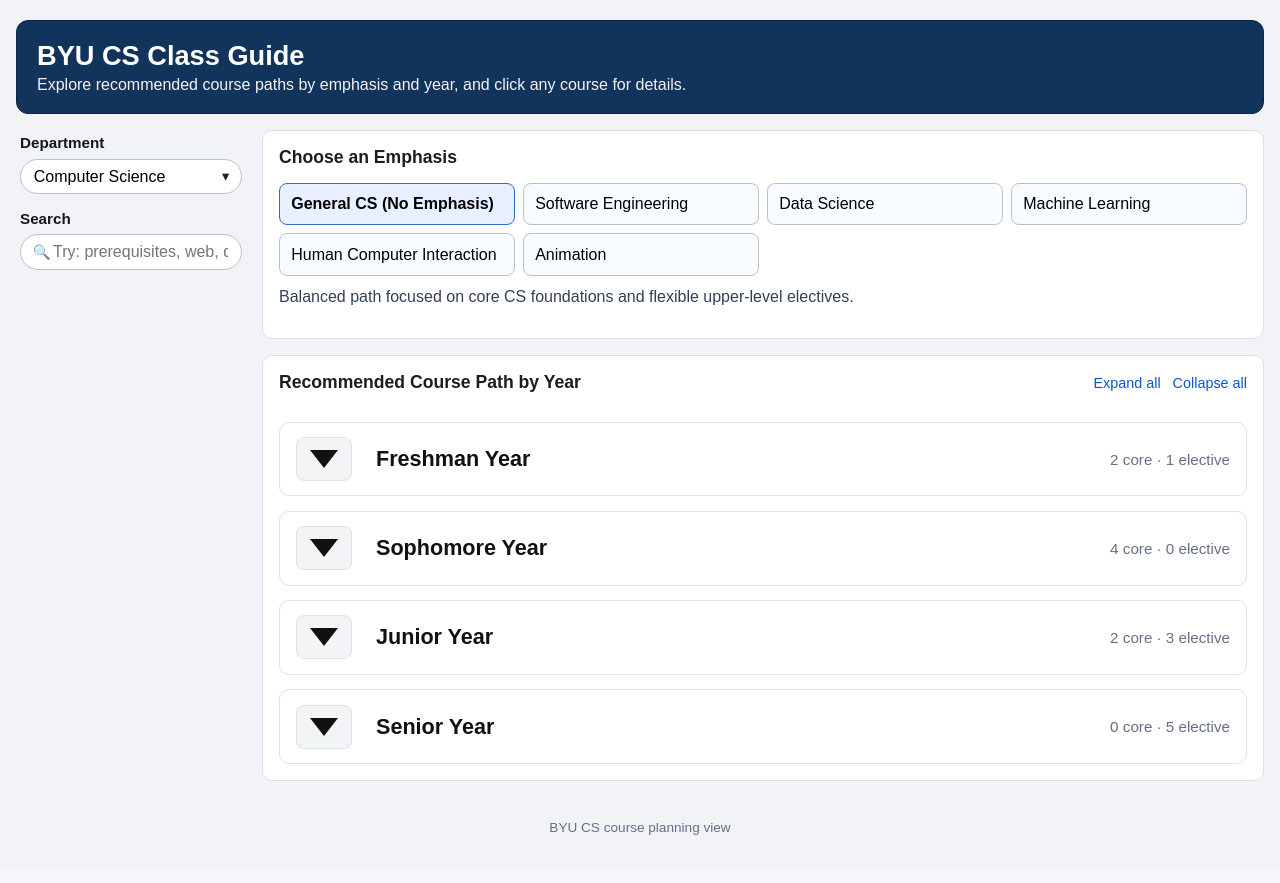
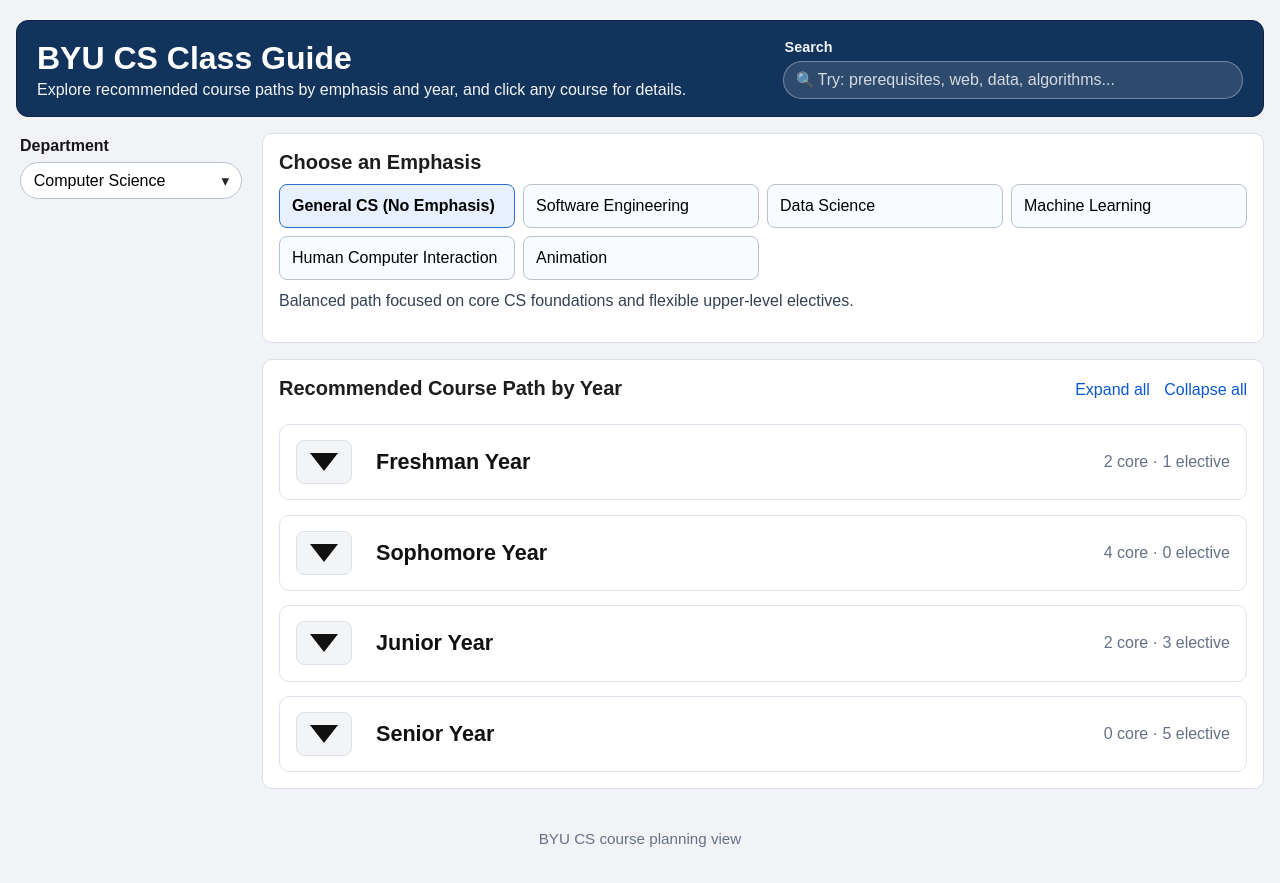
Before and after one commit to addibushman/BYU-CS-IA-PROTOTYPE, a React (Vite) app: page / in a window 1280 px wide. Built offline with nearby package versions, Linux system fonts and the light colour scheme.

Commit message:
Full-width header with right-side search and consistent typography

```diff
--- a/src/App.jsx
+++ b/src/App.jsx
@@ -37,14 +37,6 @@
   return filtered;
 }
 
-function findFirstMatchInPlan(plan) {
-  for (const year of Object.keys(plan)) {
-    if (plan[year].core.length > 0) return plan[year].core[0];
-    if (plan[year].elective.length > 0) return plan[year].elective[0];
-  }
-  return null;
-}
-
 export default function App() {
   const [selectedEmphasis, setSelectedEmphasis] = useState('general');
   const [selectedCourse, setSelectedCourse] = useState(null);
@@ -52,7 +44,7 @@
   const [searchQuery, setSearchQuery] = useState('');
   const [department, setDepartment] = useState('Computer Science');
 
-  // Collapsed by default so the page isn't overwhelming
+  // Start collapsed to reduce overwhelm
   const [collapsedYears, setCollapsedYears] = useState(() =>
     Object.fromEntries(yearLabels.map((y) => [y, true]))
   );
@@ -68,19 +60,6 @@
   const emphasisMeta =
     emphases.find((e) => e.id === selectedEmphasis) ?? emphases[0];
 
-  const firstSearchMatch = useMemo(() => {
-    if (!searchQuery.trim()) return null;
-    return findFirstMatchInPlan(visiblePlan);
-  }, [visiblePlan, searchQuery]);
-
-  const chipCourse = firstSearchMatch || selectedCourse;
-
-  const handleOpenCourse = (course) => {
-    setSelectedCourse(course);
-  };
-
-  const clearSearch = () => setSearchQuery('');
-
   const toggleYear = (yearKey) => {
     setCollapsedYears((prev) => ({ ...prev, [yearKey]: !prev[yearKey] }));
   };
@@ -93,20 +72,43 @@
     setCollapsedYears(Object.fromEntries(yearLabels.map((y) => [y, true])));
   };
 
-  // Nice behavior: if searching, auto-expand all so results are visible
   const isSearching = searchQuery.trim().length > 0;
+
+  // When searching, auto-expand so results are visible
   const effectiveCollapsedYears = isSearching
     ? Object.fromEntries(yearLabels.map((y) => [y, false]))
     : collapsedYears;
 
   return (
     <div className="app-shell app-shell-layout">
-      <header className="big-header">
+      {/* Full-width header with right-side search */}
+      <header className="big-header big-header-full">
+        <div className="header-left">
           <h1>BYU CS Class Guide</h1>
           <p>
             Explore recommended course paths by emphasis and year, and click any
             course for details.
           </p>
+        </div>
+
+        <div className="header-right">
+          <label className="header-search-label" htmlFor="global-search">
+            Search
+          </label>
+          <div className="header-search-wrap">
+            <span className="search-icon" aria-hidden="true">
+              🔍
+            </span>
+            <input
+              id="global-search"
+              type="text"
+              placeholder="Try: prerequisites, web, data, algorithms..."
+              value={searchQuery}
+              onChange={(e) => setSearchQuery(e.target.value)}
+              className="header-search"
+            />
+          </div>
+        </div>
       </header>
 
       <div className="layout-grid">
@@ -129,50 +131,12 @@
               </select>
             </div>
           </div>
-
-          <div className="sidebar-block">
-            <label className="sidebar-label" htmlFor="global-search">
-              Search
-            </label>
-            <div className="search-wrap">
-              <span className="search-icon" aria-hidden="true">
-                🔍
-              </span>
-              <input
-                id="global-search"
-                type="text"
-                placeholder="Try: prerequisites, web, data, algorithms..."
-                value={searchQuery}
-                onChange={(e) => setSearchQuery(e.target.value)}
-                className="sidebar-search"
-              />
-            </div>
-          </div>
-
-          {chipCourse && (
-            <div className="selected-chip-row">
-              <button
-                type="button"
-                className="selected-chip"
-                onClick={clearSearch}
-                title={isSearching ? 'Clear search' : 'Selected course'}
-              >
-                <span className="chip-x" aria-hidden="true">
-                  ×
-                </span>
-                <span>{chipCourse.code}</span>
-              </button>
-            </div>
-          )}
         </aside>
 
         {/* MAIN CONTENT */}
         <main className="content content-no-max">
           <section className="panel">
-            <div className="panel-header-row">
             <h2>Choose an Emphasis</h2>
-            </div>
-
             <EmphasisSelector
               emphases={emphases}
               selectedEmphasis={selectedEmphasis}
@@ -212,7 +176,7 @@
                 key={yearKey}
                 yearKey={yearKey}
                 yearData={visiblePlan[yearKey]}
-                onOpenCourse={handleOpenCourse}
+                onOpenCourse={(course) => setSelectedCourse(course)}
                 collapsed={effectiveCollapsedYears[yearKey]}
                 onToggle={() => toggleYear(yearKey)}
               />
--- a/src/styles.css
+++ b/src/styles.css
@@ -1,5 +1,7 @@
 :root {
+  /* consistent font sizing */
   font-family: Arial, Helvetica, sans-serif;
+  font-size: 16px;
   color: #1d1d1d;
   background: #f6f7fb;
 }
@@ -39,25 +41,80 @@
   align-items: start;
 }
 
-/* Big header */
+/* Full-width header */
 .big-header {
   background: #12335b;
   color: white;
   border: 1px solid #0f2744;
   border-radius: 12px;
-  padding: 1.2rem 1.25rem;
-  margin: 0 auto 1rem;
-  max-width: 1300px;
+  padding: 1.1rem 1.25rem;
+  margin: 0 0 1rem 0;
 }
 
-.big-header h1 {
-  margin: 0 0 0.25rem 0;
-  font-size: 1.7rem;
+.big-header-full {
+  display: flex;
+  justify-content: space-between;
+  gap: 1.25rem;
+  align-items: flex-end;
+  width: 100%;
 }
 
-.big-header p {
+.header-left h1 {
+  margin: 0 0 0.25rem 0;
+  font-size: 2rem;
+  line-height: 1.15;
+}
+
+.header-left p {
   margin: 0;
   opacity: 0.95;
+  font-size: 1rem;
+}
+
+.header-right {
+  min-width: 320px;
+  width: min(460px, 40vw);
+}
+
+.header-search-label {
+  display: block;
+  font-size: 0.9rem;
+  font-weight: 700;
+  margin: 0 0 0.4rem 0.1rem;
+  opacity: 0.95;
+}
+
+.header-search-wrap {
+  position: relative;
+}
+
+.search-icon {
+  position: absolute;
+  left: 0.8rem;
+  top: 50%;
+  transform: translateY(-50%);
+  opacity: 0.8;
+  font-size: 0.95rem;
+  pointer-events: none;
+}
+
+.header-search {
+  width: 100%;
+  border: 1px solid rgba(255, 255, 255, 0.35);
+  border-radius: 999px;
+  background: rgba(255, 255, 255, 0.12);
+  color: white;
+  padding: 0.55rem 0.9rem 0.55rem 2.1rem;
+  outline: none;
+}
+
+.header-search::placeholder {
+  color: rgba(255, 255, 255, 0.8);
+}
+
+.header-search:focus {
+  border-color: rgba(255, 255, 255, 0.7);
+  box-shadow: 0 0 0 2px rgba(255, 255, 255, 0.15);
 }
 
 /* Sidebar */
@@ -72,7 +129,7 @@
 .sidebar-label {
   display: block;
   font-weight: 700;
-  font-size: 0.95rem;
+  font-size: 1rem;
   margin-bottom: 0.45rem;
   color: #171717;
 }
@@ -86,9 +143,10 @@
   border: 1px solid #b8c2cf;
   border-radius: 999px;
   background: #fff;
-  padding: 0.5rem 2rem 0.5rem 0.8rem;
+  padding: 0.55rem 2rem 0.55rem 0.8rem;
   cursor: pointer;
   appearance: none;
+  font-size: 1rem;
 }
 
 .select-wrap::after {
@@ -99,72 +157,18 @@
   transform: translateY(-50%);
   color: #222;
   pointer-events: none;
-  font-size: 0.9rem;
-}
-
-.search-wrap {
-  position: relative;
-}
-
-.search-icon {
-  position: absolute;
-  left: 0.8rem;
-  top: 50%;
-  transform: translateY(-50%);
-  opacity: 0.75;
-  font-size: 0.9rem;
-  pointer-events: none;
-}
-
-.sidebar-search {
-  width: 100%;
-  border: 1px solid #b8c2cf;
-  border-radius: 999px;
-  background: #fff;
-  padding: 0.5rem 0.8rem 0.5rem 2rem;
-  outline: none;
-}
-
-.sidebar-search:focus {
-  border-color: #8aaee7;
-  box-shadow: 0 0 0 2px rgba(138, 174, 231, 0.2);
-}
-
-.selected-chip-row {
-  margin-top: 0.25rem;
-}
-
-.selected-chip {
-  display: inline-flex;
-  align-items: center;
-  gap: 0.45rem;
-  border: none;
-  border-radius: 999px;
-  padding: 0.35rem 0.8rem;
-  background: #f08df0;
-  color: #171717;
-  font-weight: 700;
-  cursor: pointer;
-}
-
-.selected-chip:hover {
-  filter: brightness(0.98);
-}
-
-.chip-x {
-  font-size: 1.1rem;
-  line-height: 1;
+  font-size: 0.95rem;
 }
 
 /* Main content */
-.content {
-  max-width: 1200px;
-  margin: 0 auto;
+.content,
+.content-no-max,
+main.content {
+  width: 100%;
+  min-width: 0;
+  max-width: none;
+  margin: 0;
   padding: 0;
-}
-
-.content-no-max {
-  max-width: none;
 }
 
 .panel {
@@ -173,11 +177,13 @@
   border-radius: 10px;
   padding: 1rem;
   margin-bottom: 1rem;
+  width: 100%;
 }
 
 .panel h2 {
-  margin-top: 0;
-  font-size: 1.1rem;
+  margin: 0 0 0.6rem 0;
+  font-size: 1.25rem;
+  line-height: 1.2;
 }
 
 .panel-header-row {
@@ -189,7 +195,7 @@
 
 .year-controls {
   display: flex;
-  gap: 0.75rem;
+  gap: 0.9rem;
 }
 
 .text-btn {
@@ -198,7 +204,7 @@
   color: #0b57d0;
   cursor: pointer;
   padding: 0;
-  font-size: 0.9rem;
+  font-size: 1rem;
 }
 
 .text-btn:hover {
@@ -208,7 +214,7 @@
 .search-status {
   margin: 0.25rem 0 0.75rem 0;
   color: #667085;
-  font-size: 0.9rem;
+  font-size: 1rem;
 }
 
 /* Emphasis */
@@ -221,10 +227,11 @@
 .emphasis-btn {
   border: 1px solid #b8c2cf;
   background: #f8fbff;
-  padding: 0.7rem;
+  padding: 0.75rem;
   text-align: left;
   border-radius: 8px;
   cursor: pointer;
+  font-size: 1rem;
 }
 
 .emphasis-btn:hover {
@@ -240,6 +247,7 @@
 .emphasis-description {
   margin-top: 0.75rem;
   color: #344054;
+  font-size: 1rem;
 }
 
 /* Year accordion */
@@ -258,7 +266,7 @@
   border-radius: 10px;
   background: white;
 
-  padding: 0.9rem 1rem;
+  padding: 0.95rem 1rem;
   cursor: pointer;
   text-align: left;
 }
@@ -299,12 +307,12 @@
 }
 
 .year-block-meta {
-  font-size: 0.95rem;
+  font-size: 1rem;
   color: #667085;
   white-space: nowrap;
 }
 
-/* Content container: hidden when collapsed, styled when open (NO empty blocks) */
+/* Content container hidden when collapsed (no empty blocks) */
 .year-block-content {
   width: 100%;
   display: block;
@@ -337,9 +345,8 @@
 }
 
 .bucket h4 {
-  margin-top: 0;
-  margin-bottom: 0.6rem;
-  font-size: 0.95rem;
+  margin: 0 0 0.6rem 0;
+  font-size: 1.05rem;
   color: #23364d;
 }
 
@@ -352,6 +359,7 @@
   background: #fff;
   margin-bottom: 0.6rem;
   cursor: pointer;
+  font-size: 1rem;
 }
 
 .class-card:hover {
@@ -379,12 +387,12 @@
 .class-short {
   margin: 0 0 0.45rem 0;
   color: #475467;
-  font-size: 0.92rem;
+  font-size: 0.95rem;
 }
 
 .class-prereqs {
   color: #344054;
-  font-size: 0.88rem;
+  font-size: 0.92rem;
 }
 
 .class-prereqs .label {
@@ -393,14 +401,14 @@
 
 .class-card-footer {
   margin-top: 0.5rem;
-  font-size: 0.8rem;
+  font-size: 0.9rem;
   color: #0b57d0;
 }
 
 .empty-text {
   margin: 0;
   color: #667085;
-  font-size: 0.9rem;
+  font-size: 0.95rem;
 }
 
 /* Footer */
@@ -408,7 +416,7 @@
   text-align: center;
   color: #667085;
   padding: 0.6rem 1rem 0.8rem;
-  font-size: 0.85rem;
+  font-size: 0.95rem;
 }
 
 /* Modal */
@@ -463,18 +471,6 @@
   padding: 1rem;
 }
 
-/* Force main column to full width */
-.content,
-.content-no-max,
-main.content {
-  width: 100%;
-  min-width: 0;
-}
-
-.panel {
-  width: 100%;
-}
-
 /* Responsive */
 @media (max-width: 980px) {
   .layout-grid {
@@ -486,6 +482,16 @@
     background: #fff;
     border-radius: 10px;
     padding: 0.9rem;
+  }
+
+  .big-header-full {
+    flex-direction: column;
+    align-items: stretch;
+  }
+
+  .header-right {
+    width: 100%;
+    min-width: 0;
   }
 }
 
@@ -507,6 +513,6 @@
   }
 
   .year-block-title {
-    font-size: 1.1rem;
+    font-size: 1.15rem;
   }
 }
```
Lines whose indentation alone changed are shown as unchanged.
